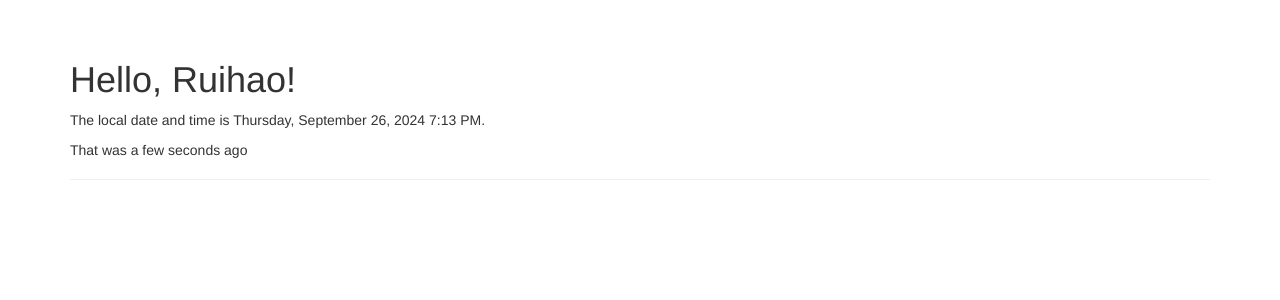
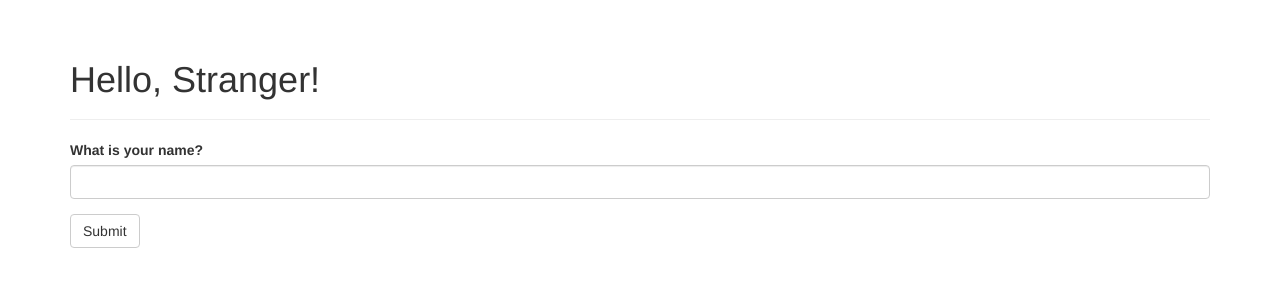
Before and after one commit to li-ruihao/ECE444_F2024_PRA, a Flask app: page / in a window 1280 px wide. Shown: the part 52-352 px from the top of the page. Run offline with Flask 3, Linux system fonts and the light colour scheme; some libraries are stand-ins or nearby versions.

Commit message:
Reproduced Example 4-7 for activity 1.4

```diff
--- a/PRA2/hello.py
+++ b/PRA2/hello.py
@@ -1,16 +1,32 @@
-from flask import Flask, render_template
+from flask import Flask, render_template, session, redirect, url_for, flash
 from flask_bootstrap import Bootstrap
 from flask_moment import Moment
-import datetime
+from flask_wtf import FlaskForm
+from wtforms import StringField, SubmitField
+from wtforms.validators import DataRequired
 
 app = Flask(__name__)
 bootstrap = Bootstrap(app)
 moment = Moment(app)
 
 
-@app.route('/')
+class NameForm(FlaskForm):
+    name = StringField('What is your name?', validators=[DataRequired()])
+    submit = SubmitField('Submit')
+
+
+@app.route('/', methods=['GET', 'POST'])
 def index():
-    return render_template('index.html', current_time=datetime.datetime.now(datetime.timezone.utc), refresh=True)
+    form = NameForm()
+    if form.validate_on_submit():
+        old_name = session.get('name')
+        if old_name is not None and old_name != form.name.data:
+            flash('Looks like you have changed your name!')
+        session['name'] = form.name.data
+        return redirect(url_for('index'))
+
+    return render_template('index.html',
+                           form=form, name=session.get('name'))
 
 
 @app.route('/user/<name>')
@@ -29,4 +45,5 @@ def internal_server_error(e):
 
 
 if __name__ == '__main__':
+    app.config['SECRET_KEY'] = 'hard to guess string'
     app.run()
--- a/PRA2/templates/index.html
+++ b/PRA2/templates/index.html
@@ -1,9 +1,21 @@
 {% extends "base.html" %}
+{% import "bootstrap/wtf.html" as wtf %}
 {% block title %}Flasky{% endblock %}
-{% block page_content %}
-<div class="page-header">
-    <h1>Hello, Ruihao!</h1>
-    <p>The local date and time is {{ moment(current_time).format('LLLL') }}.</p>
-    <p>That was {{ moment(current_time).fromNow(refresh=True) }}</p>
+
+{% block content %}
+<div class="container">
+    {% for message in get_flashed_messages() %}
+    <div class="alert alert-warning">
+        <button type="button" class="close" data-dismiss="alert">&times;</button>
+        {{ message }}
+    </div>
+    {% endfor %}
+
+    {% block page_content %}
+    <div class="page-header">
+        <h1>Hello, {% if name %}{{ name }}{% else %}Stranger{% endif %}!</h1>
+    </div>
+    {{ wtf.quick_form(form) }}
+    {% endblock %}
 </div>
 {% endblock %}
```
